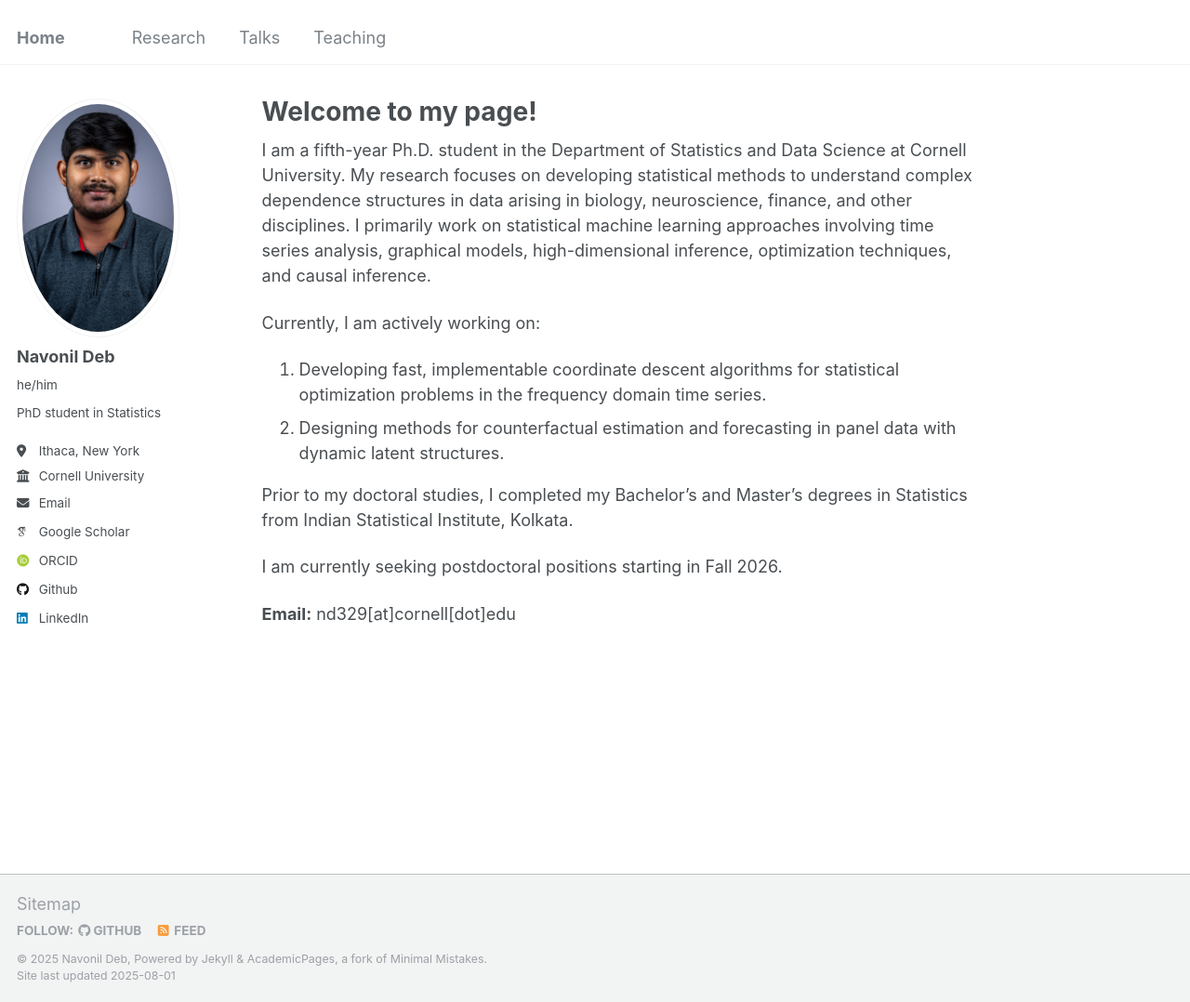
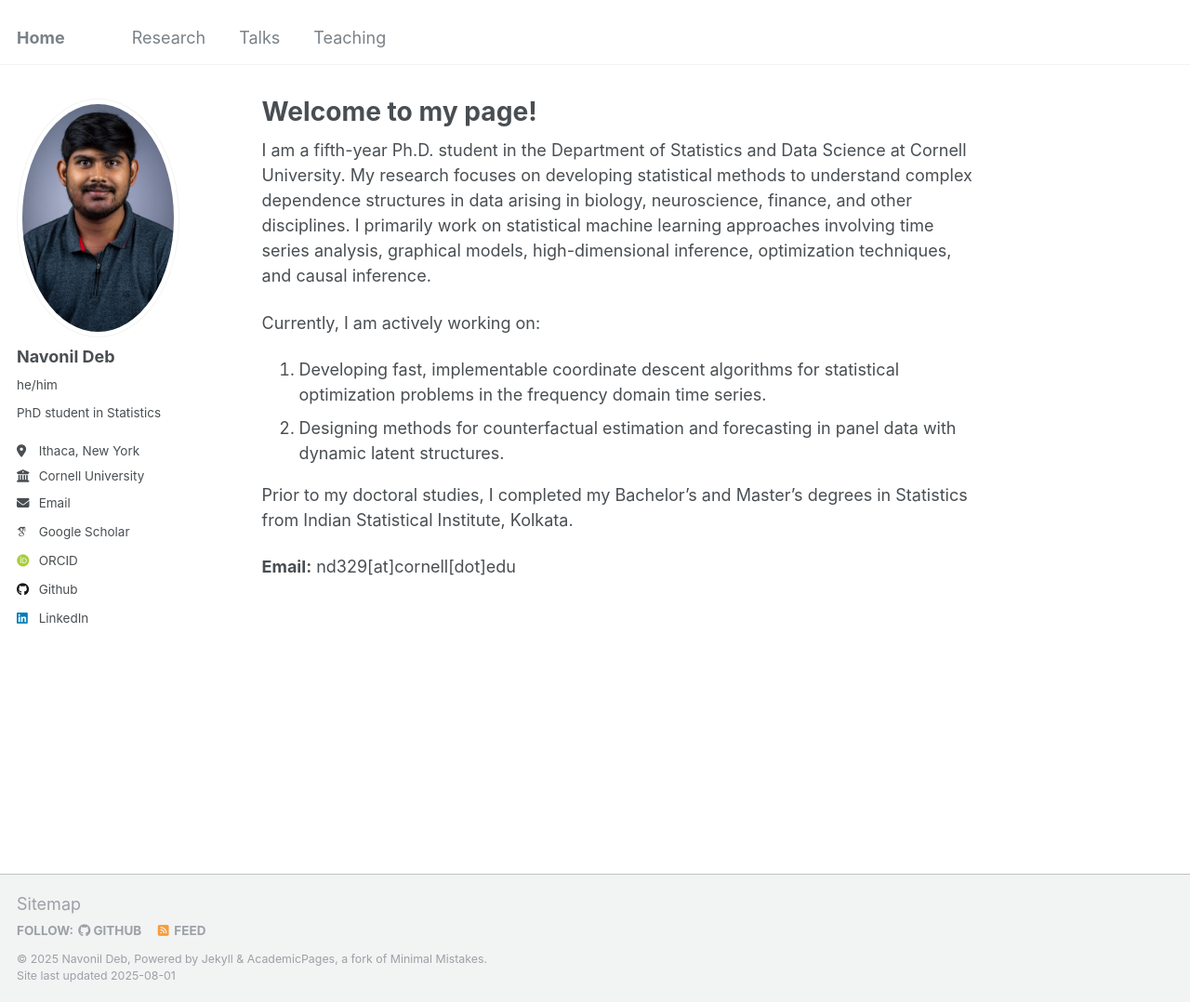
Before and after one commit to navonildeb/navonildeb.github.io, a Jekyll site: the page built from _pages/about.md, in a window 1280 px wide and 1078 px high. Shown: the whole window at 93% size. Built offline with Jekyll 4.4.1, drawn with Linux system fonts in a browser that asks for light colours; some web fonts are replaced.

Commit message:
Update about.md

```diff
--- a/_pages/about.md
+++ b/_pages/about.md
@@ -15,6 +15,4 @@ Currently, I am actively working on:
 
 Prior to my doctoral studies, I completed my Bachelor's and Master's degrees in Statistics from Indian Statistical Institute, Kolkata.
 
-I am currently seeking postdoctoral positions starting in Fall 2026.
-
 **Email:** nd329[at]cornell[dot]edu
```
